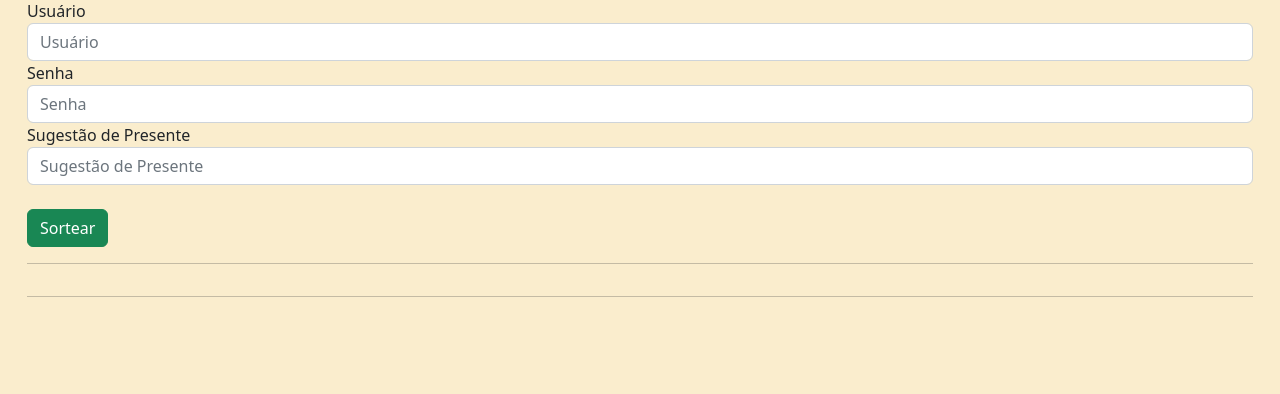
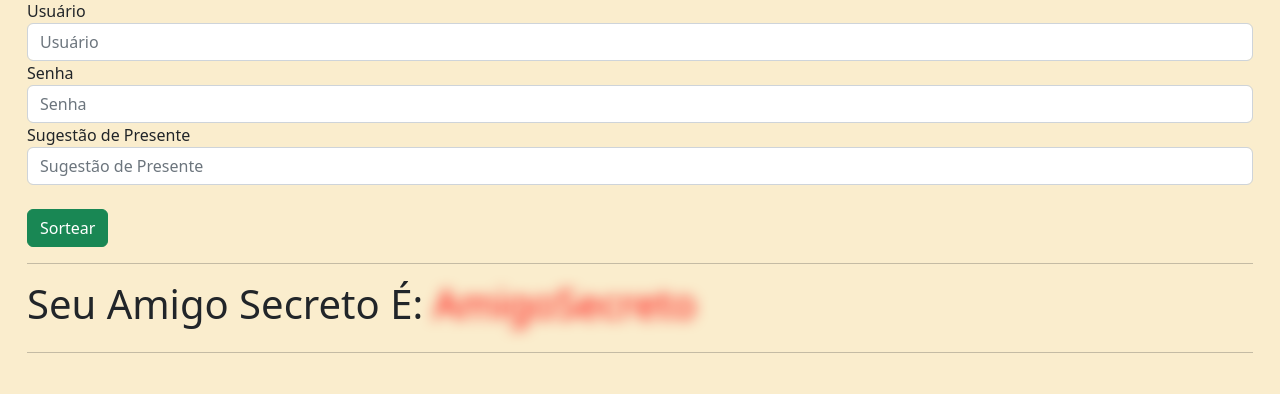
Before and after one commit to PauloDuarte43/amigosecreto, a Django app: page / in a window 1280 px wide. Shown: the part 64-458 px from the top of the page. Run offline with Django 3.2, Linux system fonts and the light colour scheme; data that the repository does not hold is empty.

Commit message:
Fix friend

```diff
--- a/home/templates/home/index.html
+++ b/home/templates/home/index.html
@@ -22,6 +22,11 @@
 			}
 			.nav-link:focus, .nav-link:hover {
 				color: #700000;
+			}
+			.blurry-text {
+				color: red;
+				filter: blur(7px);
+				-webkit-filter: blur(7px);
 			}
 		</style>
 	<script>
@@ -74,11 +79,14 @@
 					<hr/>
 					<div class="row">
 						<div class="col">
-							{% if logged_friend %}
-								<h1>Seu Amigo Secreto É: <span style="color:red">{{ logged_friend.secret_friend.name }}</span></h1>
-								<script>successReload();</script>
-							{% endif %}
-
+							<h1>Seu Amigo Secreto É:
+								{% if logged_friend %}
+									<span style="color:red">{{ logged_friend.secret_friend.name }}</span>
+									<script>successReload();</script>
+								{% else %}
+									<span class="blurry-text">AmigoSecreto</span>
+								{% endif %}
+							</h1>
 						</div>
 					</div>
 					<hr/>
```
